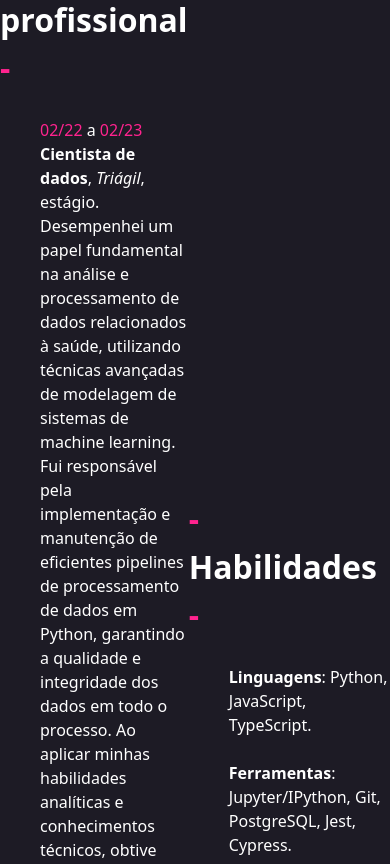
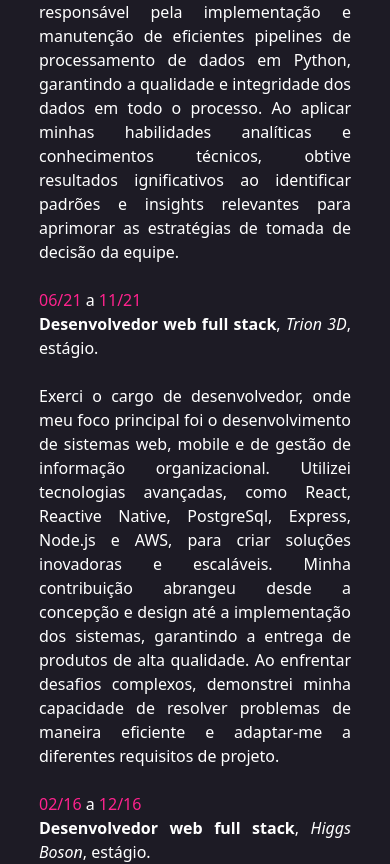
Before and after one commit to mrafaelr/mrafaelr.github.io, a React (Vite) app: page / in a window 390 px wide. Shown: the part 2362-3226 px from the top of the page. Built offline with nearby package versions, Linux system fonts and the light colour scheme.

Commit message:
make resume responsive

```diff
--- a/src/Resume.css
+++ b/src/Resume.css
@@ -22,3 +22,51 @@
 .decorative-pink {
     color: #FF238E;
 }
+
+@media (max-width: 720px) {
+    #resume {
+        display:flex;
+        flex-direction: column;
+        justify-content: space-between;
+        justify-items: center;
+        align-items: center;
+        padding-bottom: 5vw;
+        width: 80vw;
+    }
+
+    .resume-column>h2 {
+        font-size: 1.6em;
+        margin: 0;
+        padding: 0;
+        justify-items: center;
+    }
+
+    .resume-column {
+        text-align: center;
+        width: 80vw;
+    }
+
+    .resume-column>ul {
+        padding:0;
+    }
+
+    .resume-column>ul>li {
+        list-style-type: none;
+        text-align: justify;
+        text-justify: inter-word;
+    }
+
+    .decorative-pink {
+        color: #FF238E;
+    }
+
+    section{
+        display: flex;
+        flex-direction: column;
+        justify-items: center;
+        align-items: center;
+        width: 100vw;
+    }
+
+    section>h1{font-size: 2.5em;}
+}
--- a/src/Resume.jsx
+++ b/src/Resume.jsx
@@ -19,7 +19,7 @@ export default function Resume() {
                     <ul>
                         <li>
                             <span className="decorative-pink">02/22</span> a <span className="decorative-pink">02/23</span> <br />
-                            <b>Cientista de dados</b>, <i>Triágil</i>, estágio. <br />
+                            <b>Cientista de dados</b>, <i>Triágil</i>, estágio. <br /><br />
                             Desempenhei um papel fundamental na análise e processamento de <br />
                             dados relacionados à saúde, utilizando técnicas avançadas de
                             modelagem de sistemas de machine learning. Fui responsável pela
@@ -32,7 +32,7 @@ export default function Resume() {
                         </li><br />
                         <li>
                         <span className="decorative-pink">06/21</span> a <span className="decorative-pink">11/21</span> <br />
-                            <b>Desenvolvedor web full stack</b>, <i>Trion 3D</i>, estágio. <br />
+                            <b>Desenvolvedor web full stack</b>, <i>Trion 3D</i>, estágio. <br /><br />
                             Exerci o cargo de desenvolvedor, onde meu foco principal
                             foi o desenvolvimento de sistemas web, mobile e de gestão
                             de informação organizacional. Utilizei tecnologias avançadas,
@@ -45,7 +45,7 @@ export default function Resume() {
                         </li><br />
                         <li>
                         <span className="decorative-pink">02/16</span> a <span className="decorative-pink">12/16</span> <br />
-                            <b>Desenvolvedor web full stack</b>, <i>Higgs Boson</i>, estágio. <br />
+                            <b>Desenvolvedor web full stack</b>, <i>Higgs Boson</i>, estágio. <br /><br />
                             Desenvolvi plataformas de e-commerce com foco em usabilidade e
                             funcionalidade, utilizando PHP, Laravel, MySql, Open Cart e Bootstrap.
                             Minha expertise na construção dessas soluções resultou em interfaces
```
